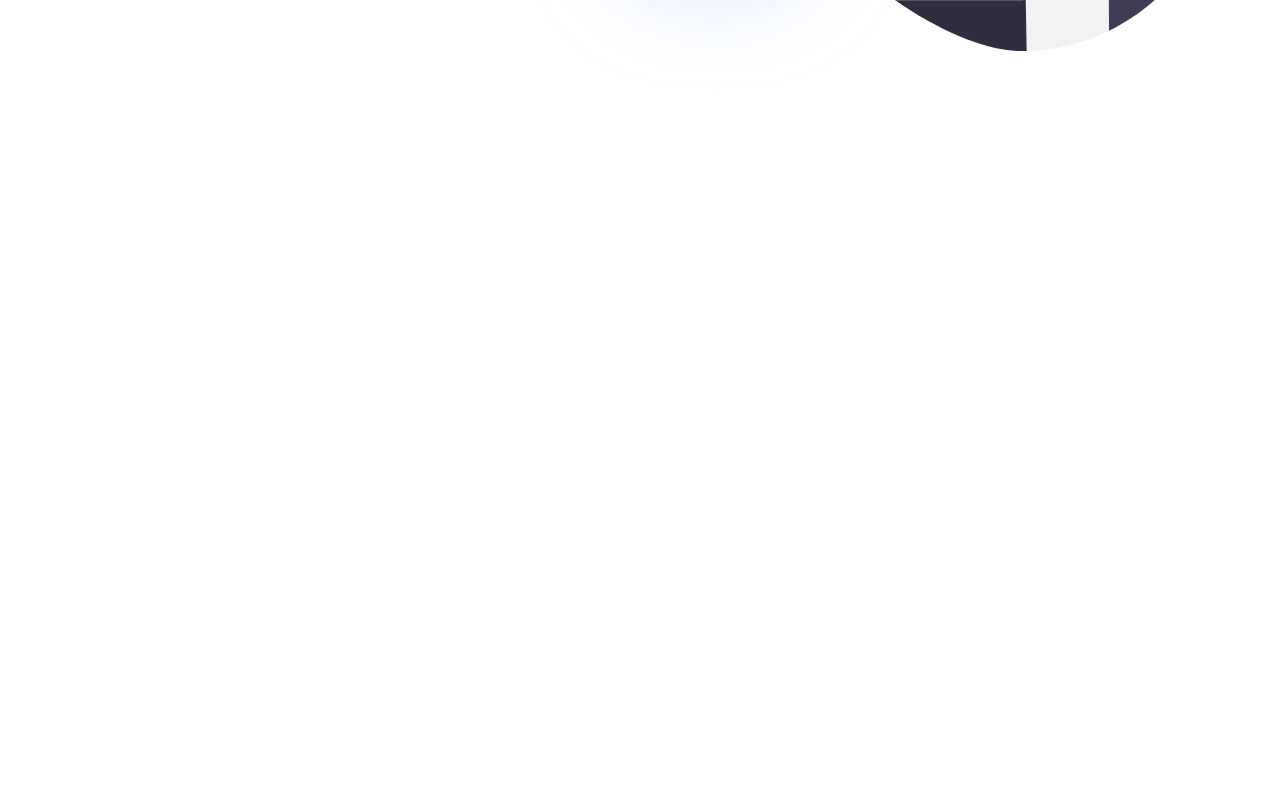
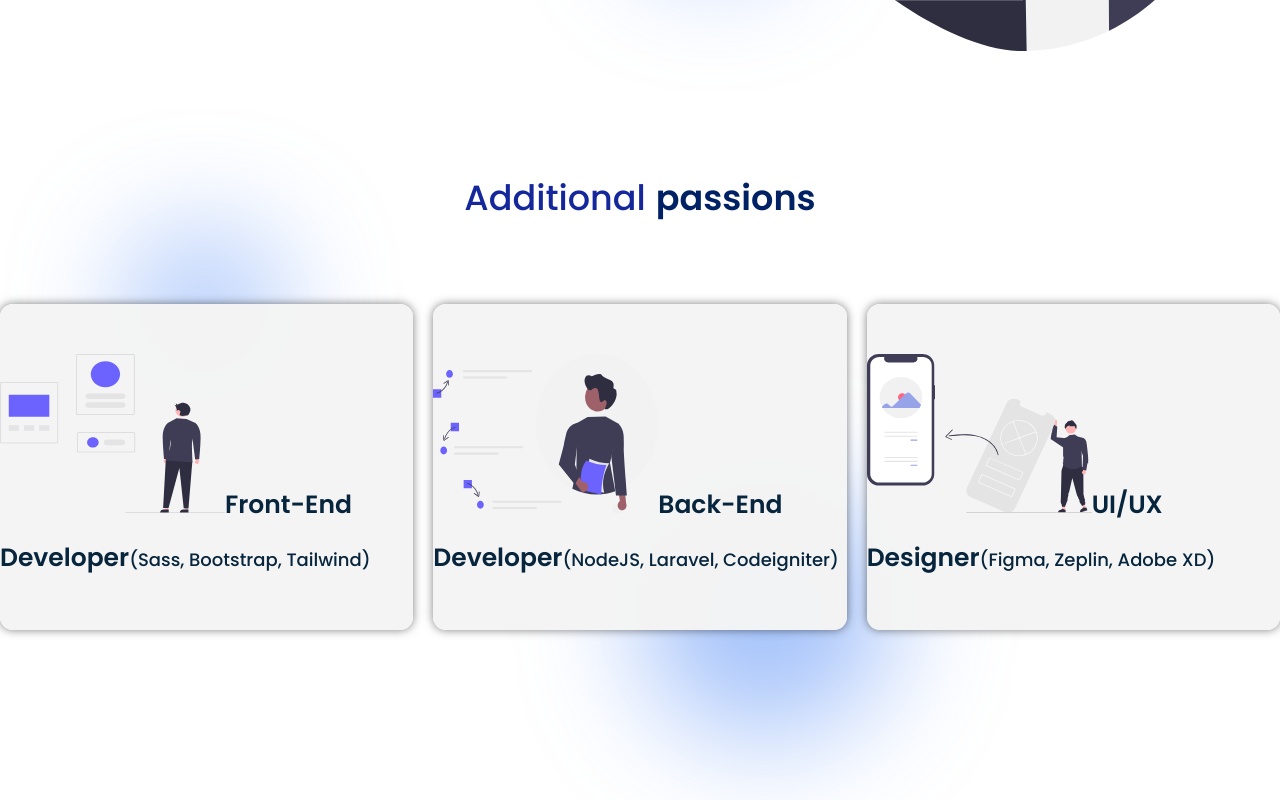
Before and after one commit to yevhenkr/portfolio-second-variant, a React app: page / in a window 1280 px wide. Shown: the part 539-1339 px from the top of the page. Before the commit the page ends 800 px from the top, so only its background shows below. Built offline with nearby package versions, Linux system fonts and the light colour scheme.

Commit message:
refactor

```diff
--- a/src/App.tsx
+++ b/src/App.tsx
@@ -11,7 +11,7 @@
         <AppStyle>
             <Header/>
             <Main/>
-            {/*<Passions/>*/}
+            <Passions/>
             {/*<Portfolio/>*/}
             {/*<Footer/>*/}
         </AppStyle>
--- a/src/common/components/layout/sections/main/Main.tsx
+++ b/src/common/components/layout/sections/main/Main.tsx
@@ -77,6 +77,10 @@
         top: 50%;
         left: 50%;
     }
+
+    @media (max-width:  ${myTheme.screen.medium}) {
+        padding-bottom: 70px;
+    }
 `
 
 const StyledSpan = styled.span`
--- a/src/common/components/layout/sections/passions/Passions.tsx
+++ b/src/common/components/layout/sections/passions/Passions.tsx
@@ -10,9 +10,9 @@
     return (
         <StyledDiv id={'Passions'}>
             <TitleSection wordOne={"Additional"} wordSecond={"passions"}/>
-            <FlexWrapper wrap={"wrap"} flexDirection={"row"} justify={"space-around"} max_width={"1628"} gap={"20px"}>
+            <CardsWrap >
                 <FlexWrapper backgroundColor={`${myTheme.color.white}`} flex={"1"} flexDirection={"column"} borderRadius={"13px"}
-                             align_i={"center"} max_width={ "500px"} min_width={"350px"} padding={"50px 0"} boxShadow={"0px 0px 10px rgba(0, 0, 0, 0.5)"}>
+                             align_i={"center"} min_width={"350px"} padding={"50px 0"} boxShadow={"0px 0px 10px rgba(0, 0, 0, 0.5)"}>
                     <PassionsFront/>
                     <H3Styled>Front-End Developer</H3Styled>
                     <SpanSkills>(Sass, Bootstrap, Tailwind)</SpanSkills>
@@ -29,11 +29,33 @@
                     <H3Styled>UI/UX Designer</H3Styled>
                     <SpanSkills>(Figma, Zeplin, Adobe XD)</SpanSkills>
                 </FlexWrapper>
-            </FlexWrapper>
+            </CardsWrap>
         </StyledDiv>
     );
 };
 
+const CardsWrap = styled.div`
+    display: flex;
+    flex-direction: row;
+    justify-content: space-around;
+    max-width: 1628px;
+    gap: 20px;
+    @media(max-width:${myTheme.screen.medium}){
+        flex-direction: column;
+        padding: 0 20px;
+    }
+`
+const CardWrap = styled.div`
+    display: flex;
+    flex-direction: row;
+    justify-content: space-around;
+    max-width: 1628px;
+    gap: 20px;
+    @media(max-width:${myTheme.screen.medium}){
+        flex-direction: column;
+        padding: 0 20px;
+    }
+`
 const StyledDiv = styled.section`
     padding-bottom: 170px;
     max-width: 1628px;
@@ -55,7 +77,7 @@
         top: 10%;
         left: 10%;
         @media (max-width:${myTheme.screen.medium}) {
-            position: absolute;
+            display: none;
         }
     }
 
@@ -65,8 +87,11 @@
         top: 50%;
         left: 50%;
         @media (max-width: ${myTheme.screen.medium}) {
-            position: absolute;
+            display: none;
         }
+    }
+    @media (max-width:${myTheme.screen.medium}) {
+        //width: 90%;
     }
 `
 
--- a/src/common/components/ui/titleSections/TitleSection.tsx
+++ b/src/common/components/ui/titleSections/TitleSection.tsx
@@ -25,6 +25,10 @@
     position: relative;
     margin-top: 0;
     margin-bottom: 80px;
+
+    @media (max-width: ${myTheme.screen.medium}) {
+        margin-bottom: 30px;
+    }
 `
 const SpanFirst = styled.span`
     font-weight: ${myTheme.font.weights.regular};
```
